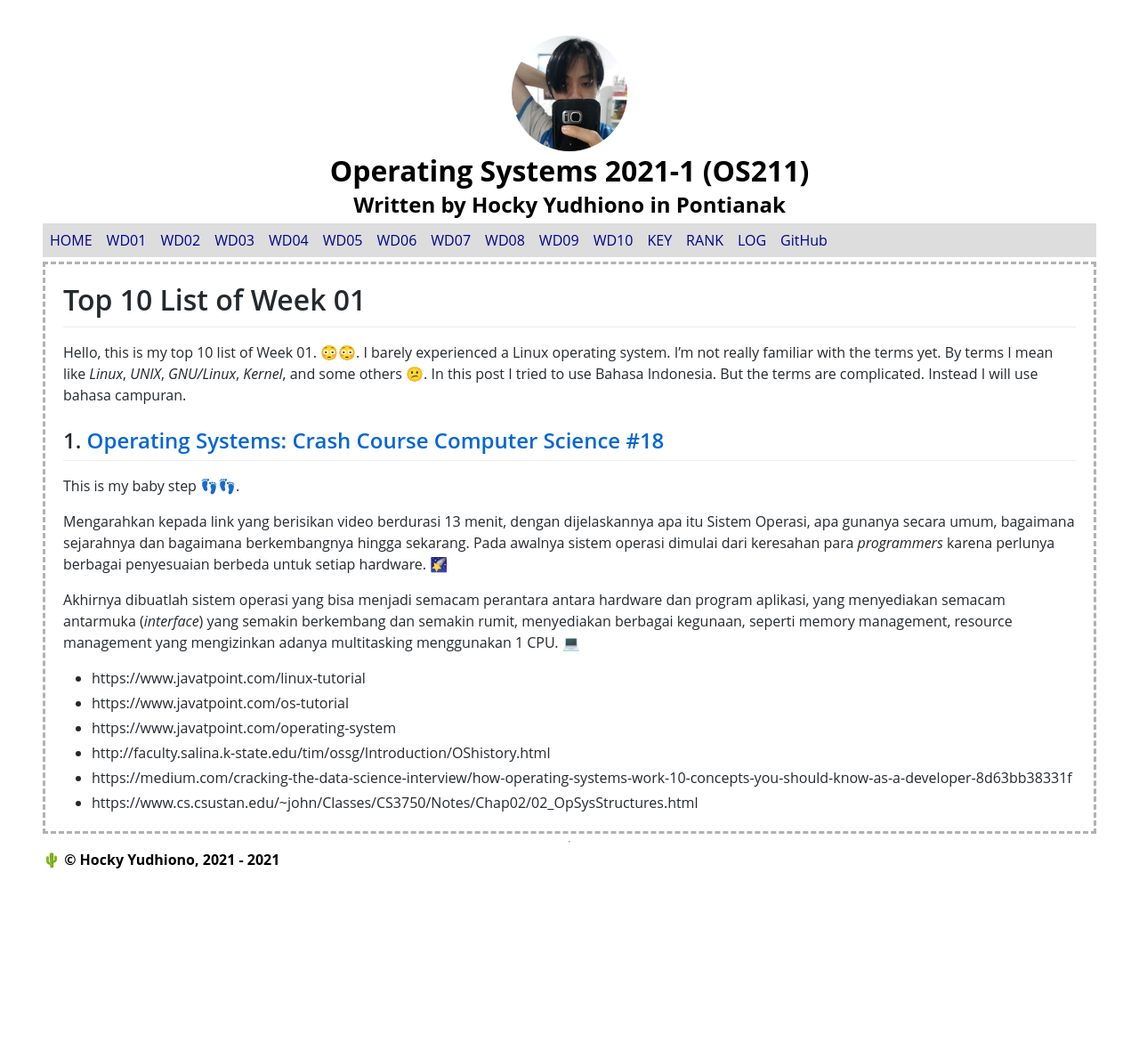
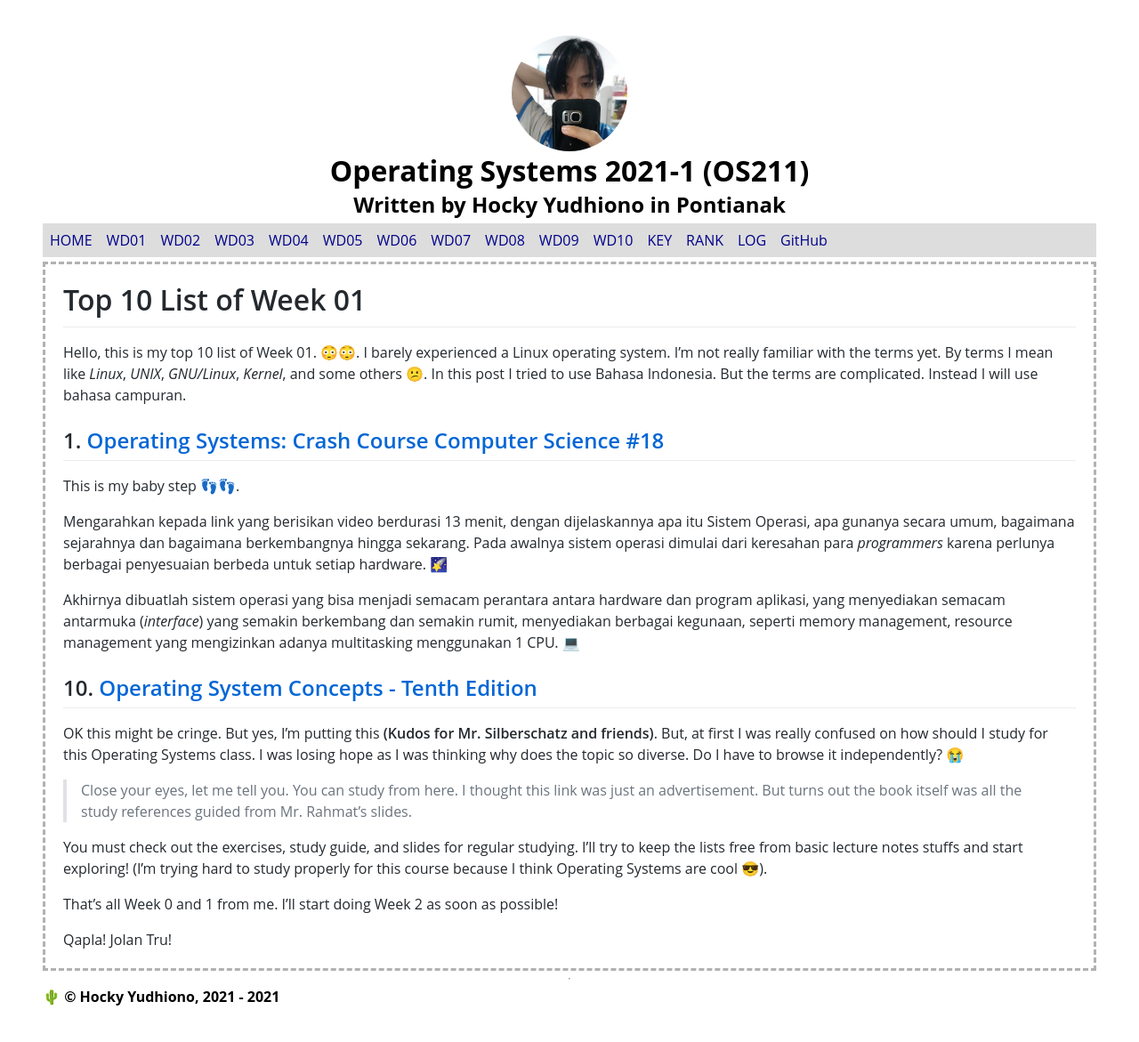
Before and after one commit to Bimabara/os211, a Jekyll site: the page built from wd01.md, in a window 1280 px wide. Shown: the whole page at 89% size. Built offline with Jekyll 4.4.1, drawn with Linux system fonts in a browser that asks for light colours; our own code applies the rules of GitHub Pages for plain Markdown files; before the commit the page ends 1017 px from its top, so only the background shows below that.

Commit message:
[WD01] Add number 10

```diff
--- a/wd01.md
+++ b/wd01.md
@@ -15,11 +15,16 @@ Mengarahkan kepada link yang berisikan video berdurasi 13 menit, dengan dijelask
 
 Akhirnya dibuatlah sistem operasi yang bisa menjadi semacam perantara antara hardware dan program aplikasi, yang menyediakan semacam antarmuka (*interface*) yang semakin berkembang dan semakin rumit, menyediakan berbagai kegunaan, seperti memory management, resource management yang mengizinkan adanya multitasking menggunakan 1 CPU. 💻
 
+## 10. [Operating System Concepts - Tenth Edition](https://www.os-book.com/OS10/)
+
+OK this might be cringe. But yes, I'm putting this **(Kudos for Mr. Silberschatz and friends)**. But, at first I was really confused on how should I study for this Operating Systems class. I was losing hope as I was thinking why does the topic so diverse. Do I have to browse it independently? 😭
+
+> Close your eyes, let me tell you. You can study from here. I thought this link was just an advertisement. But turns out the book itself was all the study references guided from Mr. Rahmat's slides.
+
+You must check out the exercises, study guide, and slides for regular studying. I'll try to keep the lists free from basic lecture notes stuffs and start exploring! (I'm trying hard to study properly for this course because I think Operating Systems are cool 😎).
 
 
-- https://www.javatpoint.com/linux-tutorial
-- https://www.javatpoint.com/os-tutorial
-- https://www.javatpoint.com/operating-system
-- http://faculty.salina.k-state.edu/tim/ossg/Introduction/OShistory.html
-- https://medium.com/cracking-the-data-science-interview/how-operating-systems-work-10-concepts-you-should-know-as-a-developer-8d63bb38331f
-- https://www.cs.csustan.edu/~john/Classes/CS3750/Notes/Chap02/02_OpSysStructures.html
+
+That's all Week 0 and 1 from me. I'll start doing Week 2 as soon as possible!
+
+Qapla! Jolan Tru!
```
